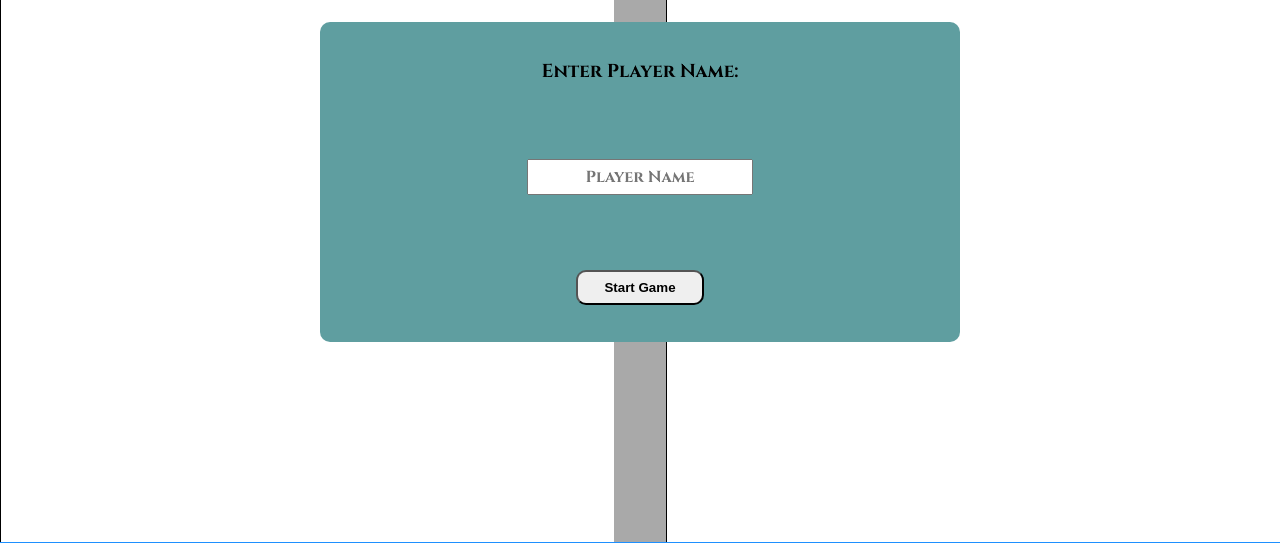
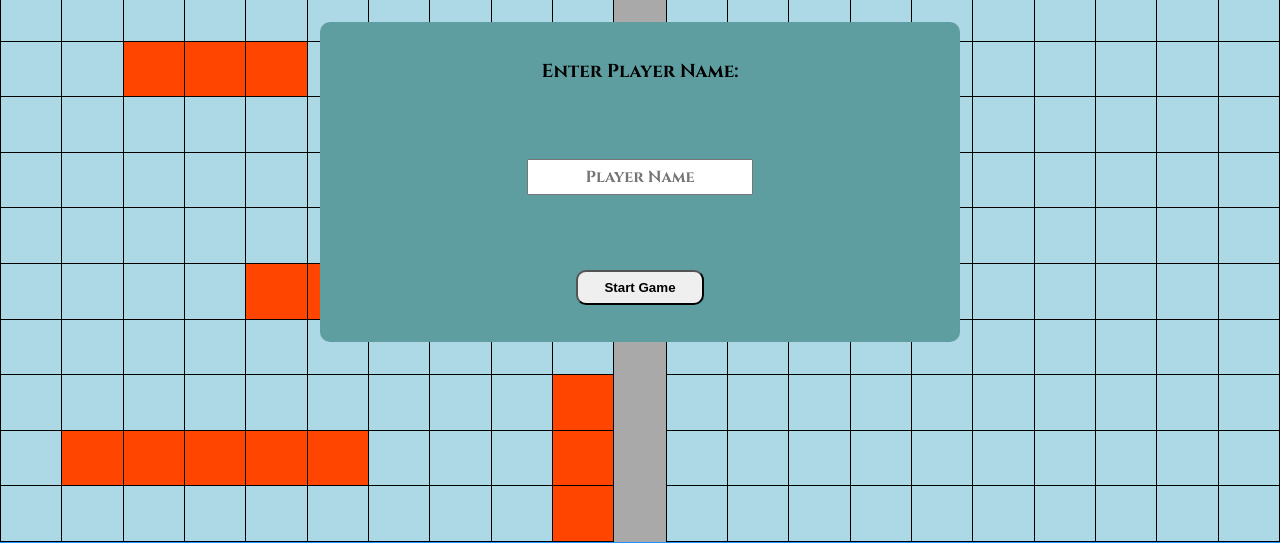
Before and after one commit to Zoro-chi/battleship, a website built with webpack: page src/index.html in a window 1280 px wide. Shown: the part 178-721 px from the top of the page. Built offline with Linux system fonts and the light colour scheme.

Commit message:
board visibility

```diff
--- a/package.json
+++ b/package.json
@@ -4,12 +4,15 @@
   "description": "",
   "main": "index.js",
   "type": "module",
+  "homepage": "http://Zoro-chi.github.io/battleship",
   "scripts": {
     "test": "jest",
     "test-watch": "jest --watch",
     "build": "webpack --mode=production --node-env=production",
     "watch": "webpack --watch",
-    "serve": "webpack serve"
+    "serve": "webpack serve",
+    "predeploy": "npm run build",
+    "deploy": "gh-pages -d build"
   },
   "keywords": [],
   "author": "",
@@ -20,6 +23,7 @@
     "babel-jest": "^28.1.3",
     "babel-loader": "^8.2.5",
     "css-loader": "^6.7.1",
+    "gh-pages": "^4.0.0",
     "html-webpack-plugin": "^5.5.0",
     "jest": "^28.1.3",
     "style-loader": "^3.3.1",
--- a/src/style.css
+++ b/src/style.css
@@ -61,7 +61,7 @@ body {
   height: 87%;
   display: grid;
   grid-template-columns: repeat(10, 1fr);
-  grid-template-rows: repeat(10, 0);
+  grid-template-rows: repeat(10, 1fr);
 }
 .player-board-container {
   background-color: orangered;
```
Also changed, not shown: dist/main.js, 1 other file.
